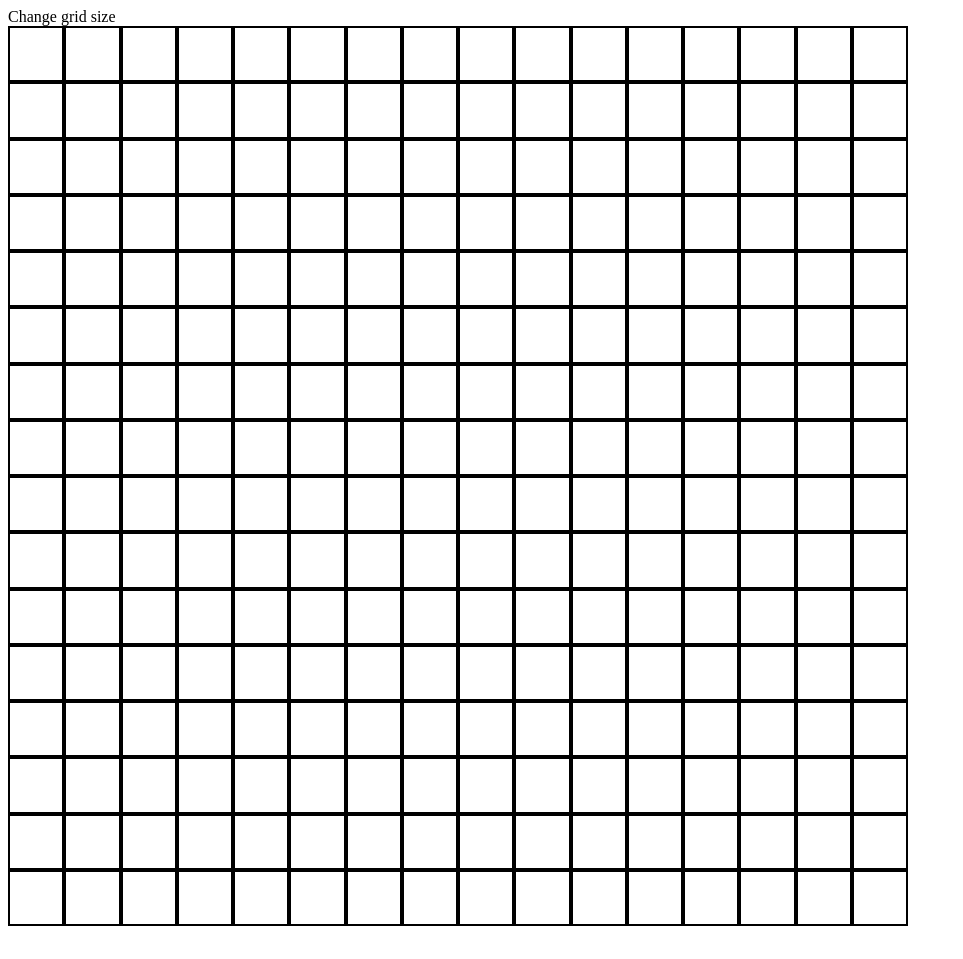
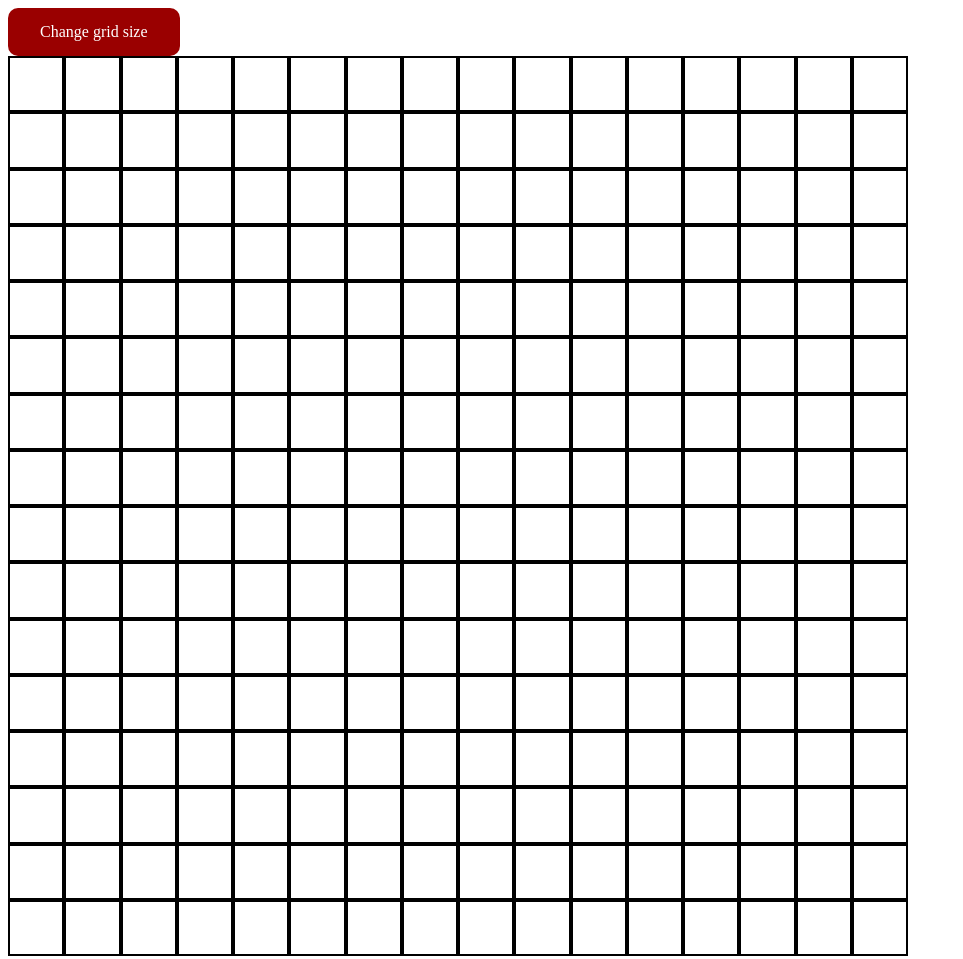
Before and after one commit to ashton-navarro01/etch-a-sketch, a plain HTML site: page index.html in a window 1280 px wide. Shown: the whole page, without its empty margins (0-963 px from the left). Before the commit the page ends 934 px from the top, so only its background shows below. Drawn offline with Linux system fonts and the light colour scheme.

Commit message:
Changed button styling and incorrect inputs on grid size prompt

```diff
--- a/main.js
+++ b/main.js
@@ -10,7 +10,7 @@ function generateGrid(size){
         square.style.width = `${squareSize}px`;
 
         square.addEventListener('mouseenter', function() {
-            square.style.backgroundColor = "red"
+            square.style.backgroundColor = "black"
         })
 
         square.addEventListener('mouseleave', function() {
@@ -27,6 +27,7 @@ sizeBtn.addEventListener('click', function(){
     while(true) {
         let input = prompt("How big do you want the grid to be (under 100)?");
         let size = Number(input);
+        if(input == null) return;
         if(Number.isInteger(size) && size > 0 && size < 100) {
             generateGrid(size);
             return;
--- a/styles.css
+++ b/styles.css
@@ -10,3 +10,15 @@
     width: 50px;
     box-sizing: border-box;
 }
+
+#change-size-btn {
+    background-color: rgb(154, 0, 0);
+    border: none;
+    border-radius: 10px;
+    color: white;
+    padding: 15px 32px;
+    text-align: center;
+    display: inline-block;
+    font-size: 16px;
+    cursor: pointer;
+}
```
